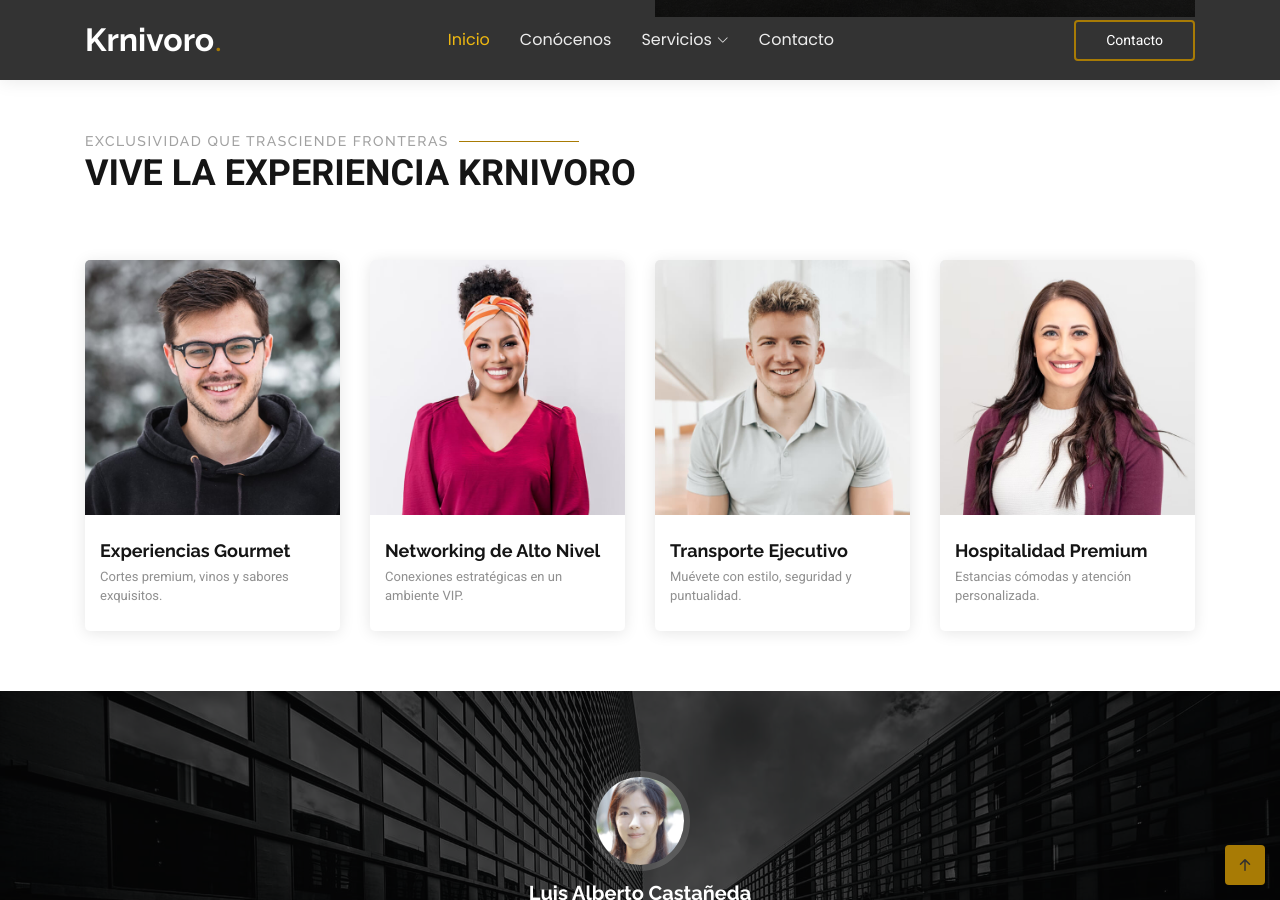
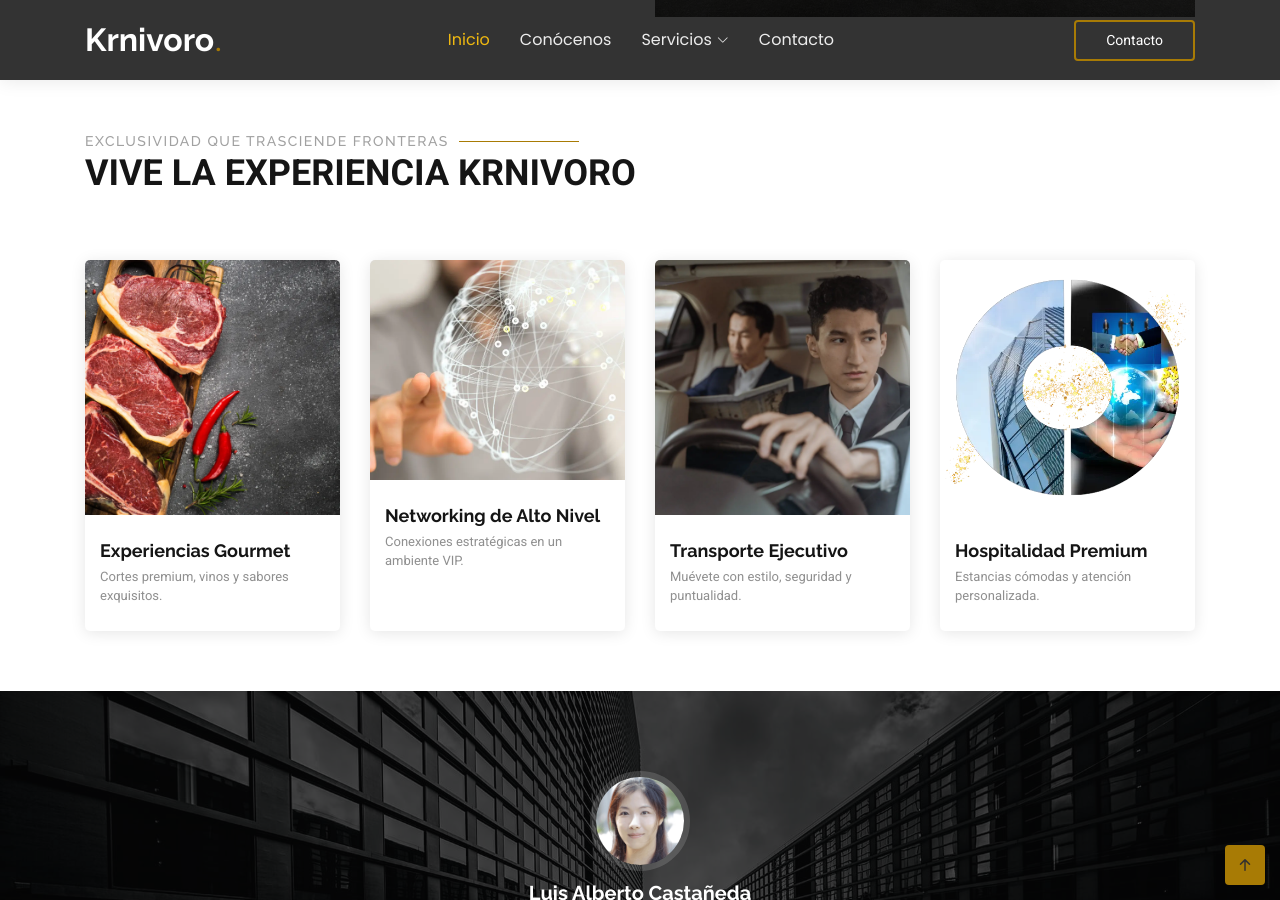
Before and after one commit to jahbenjah/krnivoro, a Jekyll site: the page built from index.md, in a window 1280 px wide and 900 px high, scrolled down 1348 px. Built offline with Jekyll 4.4.1, drawn with Linux system fonts in a browser that asks for light colours; nearby versions of some CDN libraries; library files that are not in the unit come from our copies; a script that is not in the unit is left out; comment, search, counter and statistics services are not loaded.

Commit message:
experiencias

```diff
--- a/_config.yml
+++ b/_config.yml
@@ -1,9 +1,12 @@
-title: El Krnivoro
-email: your-email@example.com
-description: >- # this means to ignore newlines until "baseurl:"
-  Write an awesome description for your new site here. You can edit this
-  line in _config.yml. It will appear in your document head meta (for
-  Google search results) and in your feed.xml site description.
+title: "Krnivoro: Experiencias Gastronómicas y Networking de Alto Nivel"
+email: info@krnivoro.com
+description: >-
+  Conectamos líderes visionarios a través de sabores memorables, vínculos estratégicos y experiencias exclusivas que trascienden fronteras. Vive el networking con lujo, sabor y propósito en Krnivoro.
+image: "/assets/img/krnivoro/favicon/apple-touch-icon.png"
+twitter_username: krnivoro
+facebook_page: krnivoro
+instagram_username: krnivoro
+lang: es_MX
 baseurl: "" # the subpath of your site, e.g. /blog
 url: "https://krnivoro.com" # the base hostname & protocol for your site, e.g. http://example.com
 twitter_username: jekyllrb
--- a/_includes/experiencia.html
+++ b/_includes/experiencia.html
@@ -9,12 +9,9 @@
             <div class="col-lg-3 col-md-6 d-flex align-items-stretch" data-aos="fade-up" data-aos-delay="100">
                 <div class="team-member">
                     <div class="member-img">
-                        <img src="assets/img/team/team-1.jpg" class="img-fluid" alt="">
+                        <img src="assets/img/krnivoro/experiencias/55630.webp" class="img-fluid" alt="">
                         <div class="social">
                             <a href=""><i class="bi bi-twitter-x"></i></a>
-                            <a href=""><i class="bi bi-facebook"></i></a>
-                            <a href=""><i class="bi bi-instagram"></i></a>
-                            <a href=""><i class="bi bi-linkedin"></i></a>
                         </div>
                     </div>
                     <div class="member-info">
@@ -27,12 +24,9 @@
             <div class="col-lg-3 col-md-6 d-flex align-items-stretch" data-aos="fade-up" data-aos-delay="200">
                 <div class="team-member">
                     <div class="member-img">
-                        <img src="assets/img/team/team-2.jpg" class="img-fluid" alt="">
+                        <img src="assets/img/krnivoro/experiencias/014410.webp" class="img-fluid" alt="">
                         <div class="social">
                             <a href=""><i class="bi bi-twitter-x"></i></a>
-                            <a href=""><i class="bi bi-facebook"></i></a>
-                            <a href=""><i class="bi bi-instagram"></i></a>
-                            <a href=""><i class="bi bi-linkedin"></i></a>
                         </div>
                     </div>
                     <div class="member-info">
@@ -45,12 +39,9 @@
             <div class="col-lg-3 col-md-6 d-flex align-items-stretch" data-aos="fade-up" data-aos-delay="300">
                 <div class="team-member">
                     <div class="member-img">
-                        <img src="assets/img/team/team-3.jpg" class="img-fluid" alt="">
+                        <img src="assets/img/krnivoro/experiencias/63.webp" class="img-fluid" alt="">
                         <div class="social">
                             <a href=""><i class="bi bi-twitter-x"></i></a>
-                            <a href=""><i class="bi bi-facebook"></i></a>
-                            <a href=""><i class="bi bi-instagram"></i></a>
-                            <a href=""><i class="bi bi-linkedin"></i></a>
                         </div>
                     </div>
                     <div class="member-info">
@@ -63,12 +54,9 @@
             <div class="col-lg-3 col-md-6 d-flex align-items-stretch" data-aos="fade-up" data-aos-delay="400">
                 <div class="team-member">
                     <div class="member-img">
-                        <img src="assets/img/team/team-4.jpg" class="img-fluid" alt="">
+                        <img src="assets/img/krnivoro/experiencias/circle.webp" class="img-fluid" alt="">
                         <div class="social">
                             <a href=""><i class="bi bi-twitter-x"></i></a>
-                            <a href=""><i class="bi bi-facebook"></i></a>
-                            <a href=""><i class="bi bi-instagram"></i></a>
-                            <a href=""><i class="bi bi-linkedin"></i></a>
                         </div>
                     </div>
                     <div class="member-info">
--- a/_includes/head.html
+++ b/_includes/head.html
@@ -41,3 +41,8 @@
 <link href="assets/vendor/glightbox/css/glightbox.min.css" rel="stylesheet">
 <!-- Main CSS File -->
 <link href="assets/css/main.css" rel="stylesheet">
+
+{%- assign org_jsonld = site.data['krnivoro-organization'] | jsonify -%}
+<script type="application/ld+json">
+{{ org_jsonld }}
+</script>
--- /dev/null
+++ b/robots.txt
@@ -0,0 +1,3 @@
+User-agent: *
+Allow: /
+Sitemap: https://krnivoro.com/sitemap.xml
```
Also changed, not shown: assets/img/krnivoro/background/001002.webp (renamed from assets/img/krnivoro/001002.webp), assets/img/krnivoro/background/backosa.webp (renamed from assets/img/krnivoro/backosa.webp), assets/img/krnivoro/background/dondoi_02.webp (renamed from assets/img/krnivoro/dondoi_02.webp), assets/img/krnivoro/background/fondo.webp (renamed from assets/img/krnivoro/fondo.webp), assets/img/krnivoro/background/fondower-1.webp (renamed from assets/img/krnivoro/fondower-1.webp), assets/img/krnivoro/background/fondower.webp (renamed from assets/img/krnivoro/fondower.webp), assets/img/krnivoro/experiencias/014410.webp (renamed from assets/img/krnivoro/014410.webp), assets/img/krnivoro/experiencias/55630.webp (renamed from assets/img/krnivoro/productos/55630.webp), assets/img/krnivoro/experiencias/63.webp (renamed from assets/img/krnivoro/63.webp), assets/img/krnivoro/experiencias/circle.webp (renamed from assets/img/krnivoro/circle.webp), 1 other file.
